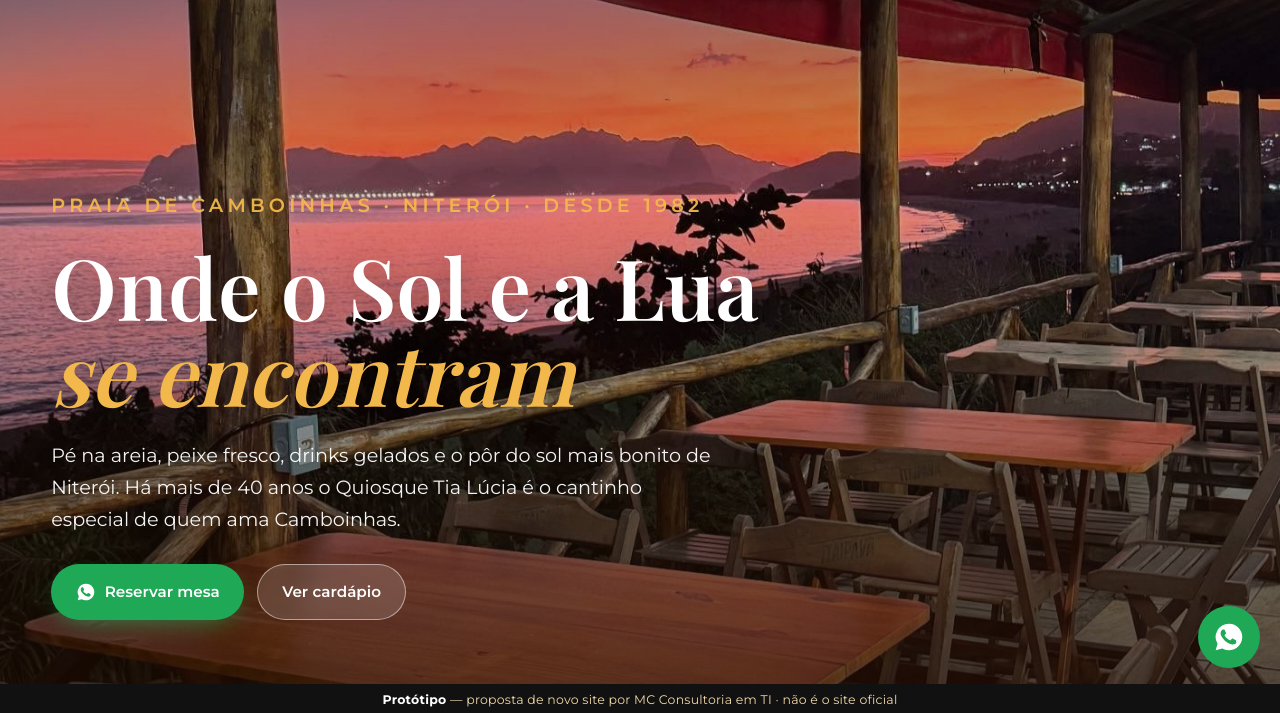
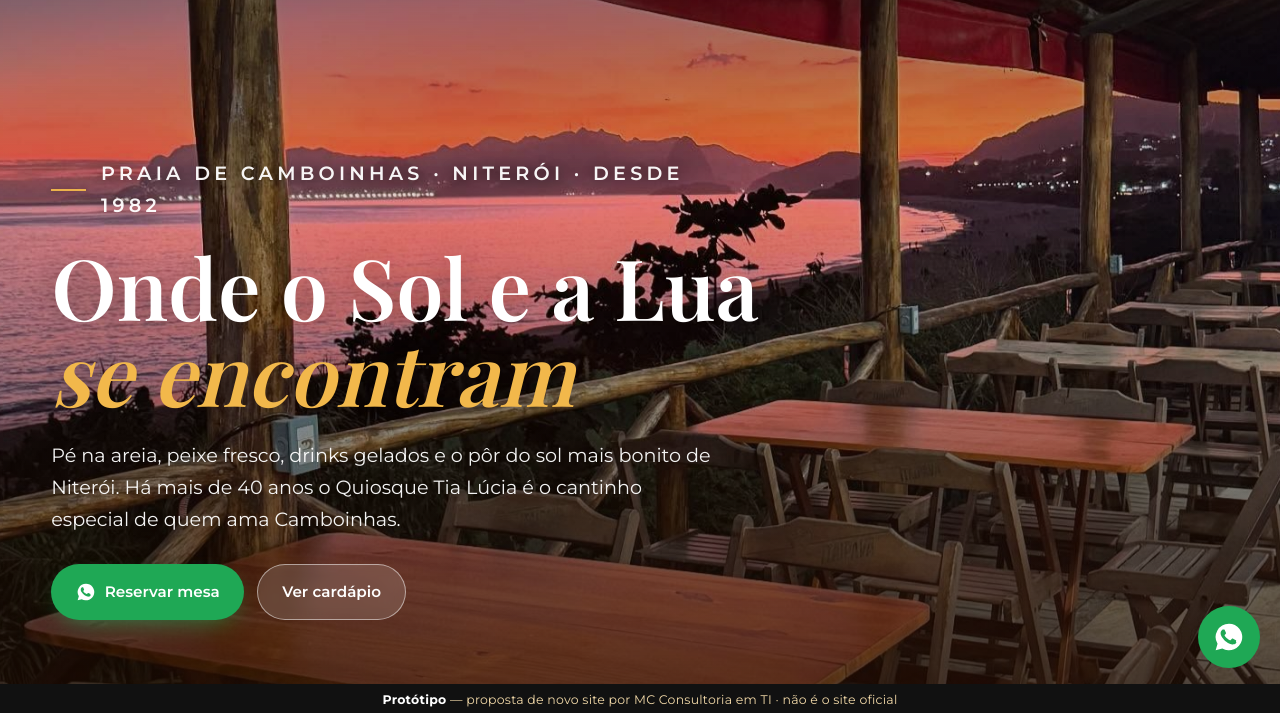
Before and after one commit to mcoutinho2512/quiosque-tialucia-prototipo, a plain HTML site: page index.html in a window 1280 px wide. Shown: the part 84-797 px from the top of the page. Drawn offline with nearby package versions, Linux system fonts and the light colour scheme; a web font is replaced by a local one.

Commit message:
Melhora contraste da faixa do topo

```diff
--- a/index.html
+++ b/index.html
@@ -121,7 +121,8 @@ header.topo.solido{background:rgba(58,28,12,.94);backdrop-filter:blur(8px);box-s
 @keyframes zoom{to{transform:scale(1)}}
 .hero::after{content:"";position:absolute;inset:0;background:linear-gradient(180deg,rgba(20,8,2,.55) 0%,rgba(20,8,2,.1) 35%,rgba(30,12,3,.75) 100%)}
 .hero .wrap{position:relative;z-index:2}
-.hero .eyebrow{color:var(--ouro)}
+.hero .eyebrow{color:#fff;display:inline-flex;align-items:center;gap:.8em;text-shadow:0 2px 14px rgba(0,0,0,.65)}
+.hero .eyebrow::before{content:"";width:36px;height:2px;background:var(--ouro);box-shadow:0 1px 6px rgba(0,0,0,.4)}
 .hero h1{font-family:var(--serif);font-weight:600;font-size:clamp(2.5rem,6.6vw,5.4rem);line-height:1.02;margin:.25em 0 .3em;max-width:14ch;text-shadow:0 4px 30px rgba(0,0,0,.35)}
 .hero h1 em{font-style:italic;color:var(--ouro)}
 .hero p{font-size:clamp(1rem,1.6vw,1.2rem);max-width:52ch;opacity:.95}
```
